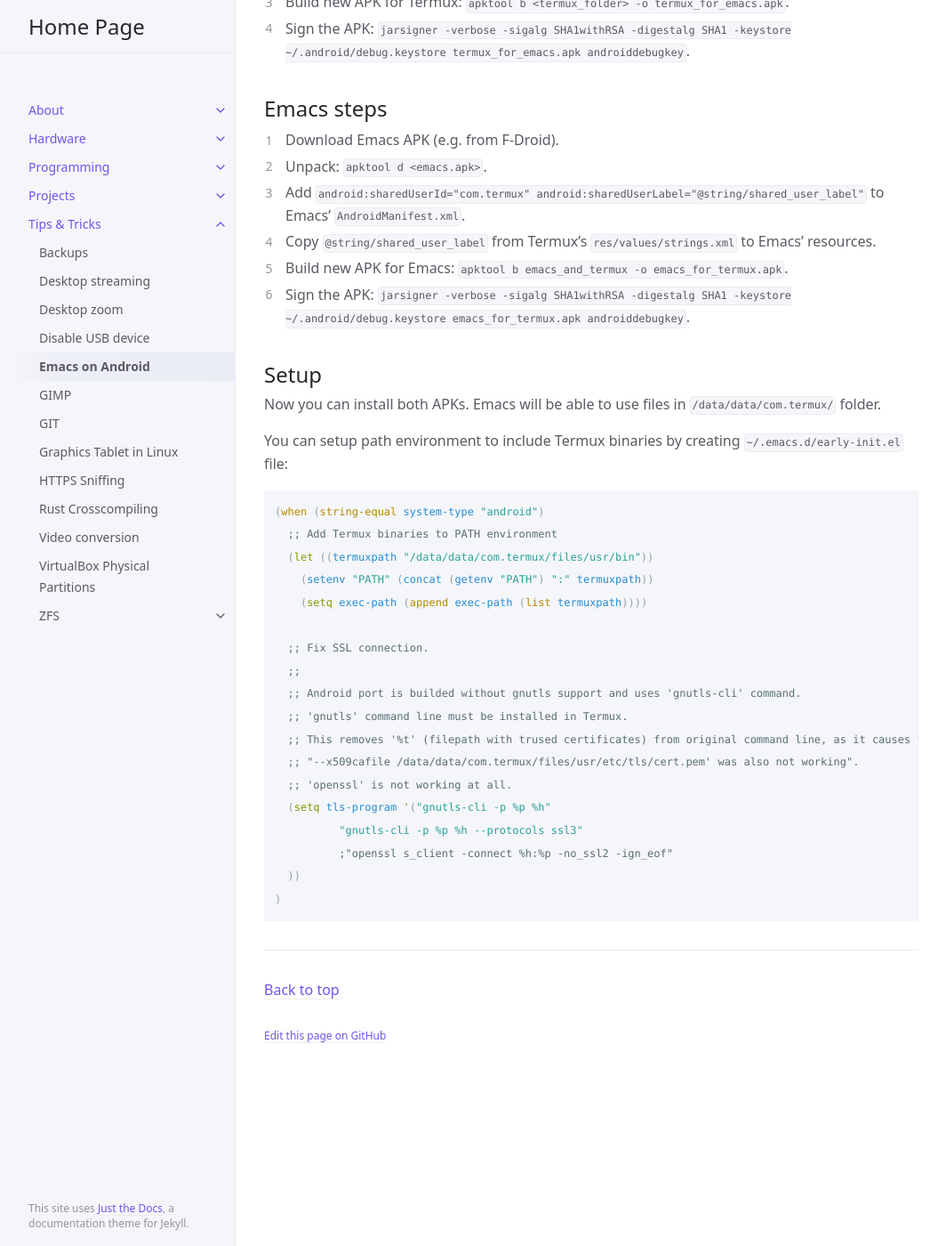
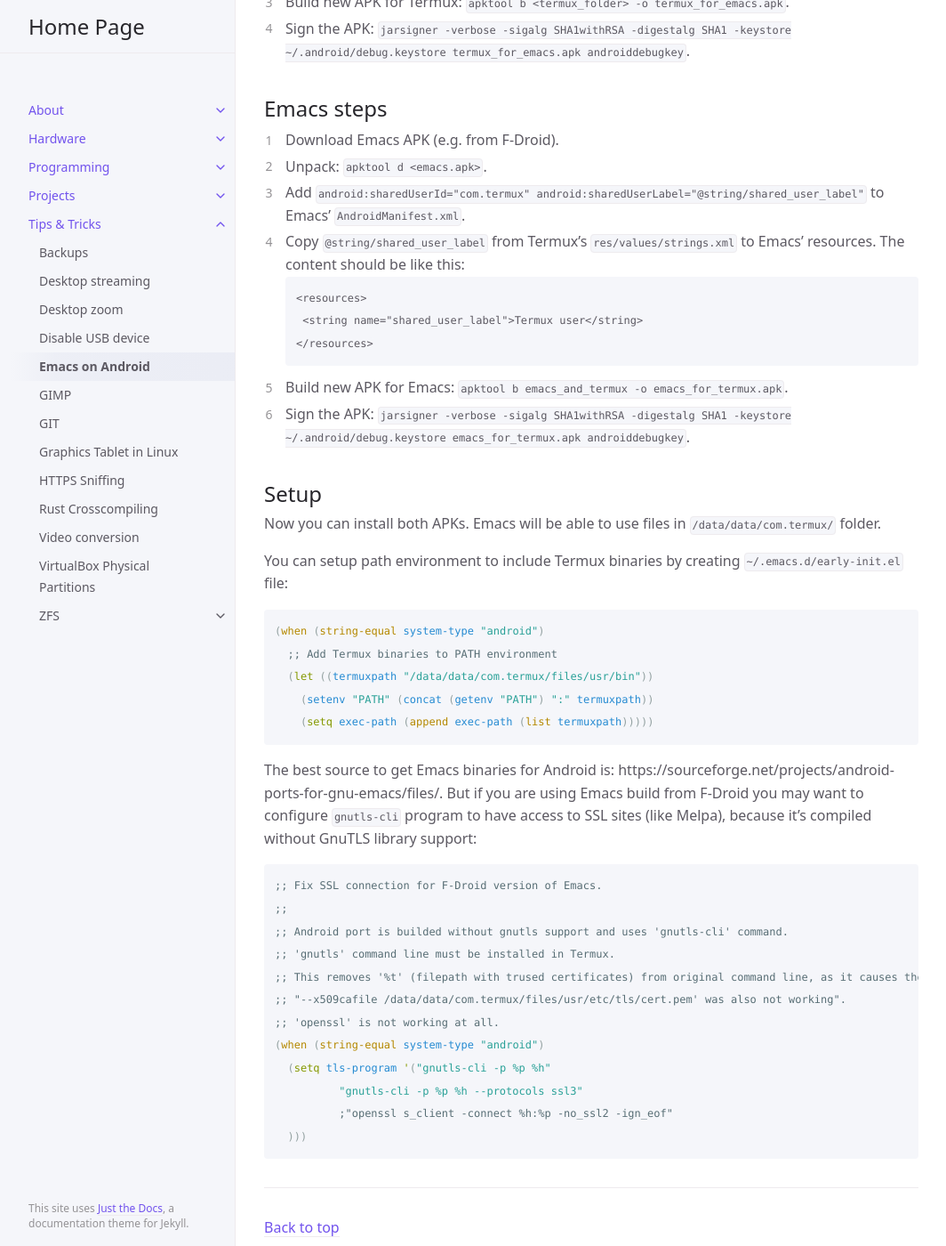
Before and after one commit to marek-g/marek-g.github.io, a Jekyll site: the page built from posts/tips_and_tricks/emacs_on_android.md, in a window 1280 px wide and 1400 px high, scrolled down 890 px. Shown: the whole window at 89% size, without its empty margins (107-1171 px from the left). Built offline with Jekyll 4.4.1, drawn with Linux system fonts in a browser that asks for light colours.

Commit message:
Update Emacs on Android

````diff
--- a/posts/tips_and_tricks/emacs_on_android.md
+++ b/posts/tips_and_tricks/emacs_on_android.md
@@ -39,7 +39,12 @@ Termux already has configured `sharedUserId`. However, both packages need to be
 1. Download Emacs APK (e.g. from F-Droid).
 1. Unpack: `apktool d <emacs.apk>`.
 1. Add `android:sharedUserId="com.termux" android:sharedUserLabel="@string/shared_user_label"` to Emacs' `AndroidManifest.xml`.
-1. Copy `@string/shared_user_label` from Termux's `res/values/strings.xml` to Emacs' resources.
+1. Copy `@string/shared_user_label` from Termux's `res/values/strings.xml` to Emacs' resources. The content should be like this:
+   ```
+   <resources>
+    <string name="shared_user_label">Termux user</string>
+   </resources>
+   ```
 1. Build new APK for Emacs: `apktool b emacs_and_termux -o emacs_for_termux.apk`.
 1. Sign the APK: `jarsigner -verbose -sigalg SHA1withRSA -digestalg SHA1 -keystore ~/.android/debug.keystore emacs_for_termux.apk androiddebugkey`.
 
@@ -54,18 +59,23 @@ You can setup path environment to include Termux binaries by creating `~/.emacs.
   ;; Add Termux binaries to PATH environment
   (let ((termuxpath "/data/data/com.termux/files/usr/bin"))
     (setenv "PATH" (concat (getenv "PATH") ":" termuxpath))
-    (setq exec-path (append exec-path (list termuxpath))))
+    (setq exec-path (append exec-path (list termuxpath)))))
+```
 
-  ;; Fix SSL connection.
-  ;;
-  ;; Android port is builded without gnutls support and uses 'gnutls-cli' command.
-  ;; 'gnutls' command line must be installed in Termux.
-  ;; This removes '%t' (filepath with trused certificates) from original command line, as it causes the error.
-  ;; "--x509cafile /data/data/com.termux/files/usr/etc/tls/cert.pem' was also not working".
-  ;; 'openssl' is not working at all.
+The best source to get Emacs binaries for Android is: https://sourceforge.net/projects/android-ports-for-gnu-emacs/files/.
+But if you are using Emacs build from F-Droid you may want to configure `gnutls-cli` program to have access to SSL sites (like Melpa), because it's compiled without GnuTLS library support:
+
+```elisp
+;; Fix SSL connection for F-Droid version of Emacs.
+;;
+;; Android port is builded without gnutls support and uses 'gnutls-cli' command.
+;; 'gnutls' command line must be installed in Termux.
+;; This removes '%t' (filepath with trused certificates) from original command line, as it causes the error.
+;; "--x509cafile /data/data/com.termux/files/usr/etc/tls/cert.pem' was also not working".
+;; 'openssl' is not working at all.
+(when (string-equal system-type "android")
   (setq tls-program '("gnutls-cli -p %p %h"
           "gnutls-cli -p %p %h --protocols ssl3"
           ;"openssl s_client -connect %h:%p -no_ssl2 -ign_eof"
-  ))
-)
+  )))
 ```
````
